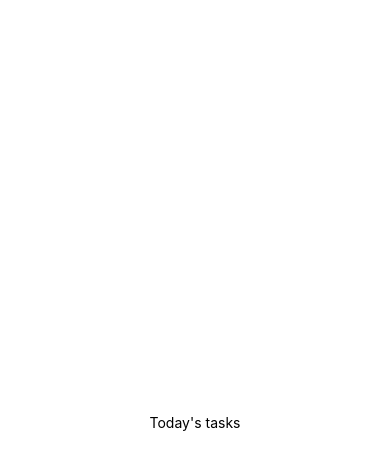
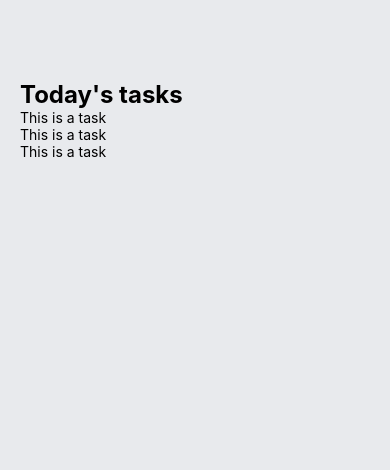
Before and after one commit to daudi13/RN-todo, a React Native app: screen / in a window 390 px wide. Shown: the top 470 px of the page. Built offline with nearby package versions, Linux system fonts and the light colour scheme.

Commit message:
Create Task component

```diff
--- a/App.js
+++ b/App.js
@@ -1,4 +1,5 @@
 import { StyleSheet, Text, View } from 'react-native';
+import { Task } from './components/Task';
 
 export default function App() {
   return (
@@ -7,7 +8,9 @@ export default function App() {
       <View style={styles.taskWrapper}>
         <Text style={styles.sectionTitle}>Today's tasks</Text>
         <View style={styles.items}>
-
+          <Task content={'task one'} />
+          <Task content={'task one'}/>
+          <Task content={'task one'}/>
         </View>
       </View>
     </View>
@@ -17,15 +20,15 @@ export default function App() {
 const styles = StyleSheet.create({
   container: {
     flex: 1,
-    backgroundColor: '#fff',
-    alignItems: 'center',
-    justifyContent: 'center',
+    backgroundColor: '#e8eaed',
   },
   taskWrapper: {
-
+    paddingTop: 80,
+    paddingHorizontal: 20,
   },
   sectionTitle: {
-
+    fontSize: 24,
+    fontWeight: 'bold',
   },
   items: {
 
--- /dev/null
+++ b/components/Task.js
@@ -0,0 +1,10 @@
+import React from 'react'
+import { View, Text } from 'react-native';
+
+export const Task = () => {
+  return (
+    <View>
+      <Text>This is a task</Text>
+    </View>
+  )
+}
```
